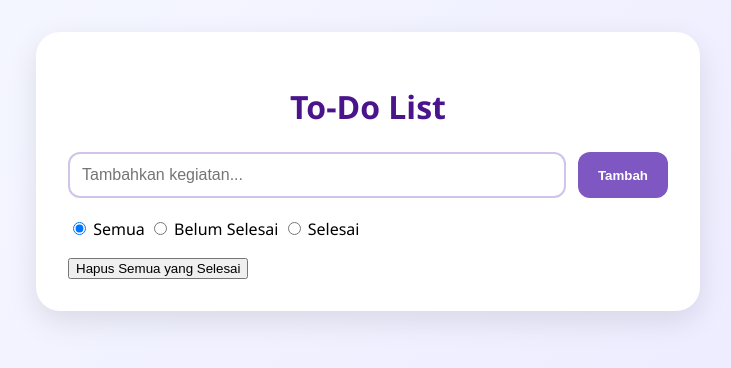
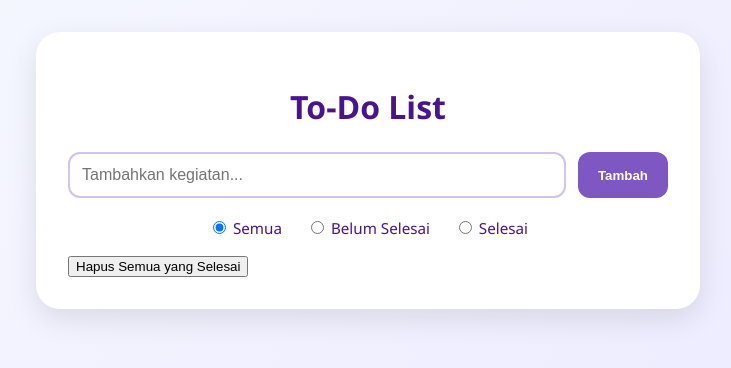
Before and after one commit to bintanghendriska/32-pbk-uts-233510676, a Vue app: page / in a window 1280 px wide. Shown: the top 368 px of the page, without its empty margins (272-1003 px from the left). Built offline with nearby package versions, Linux system fonts and the light colour scheme.

Commit message:
style pada filter

```diff
--- a/src/App.vue
+++ b/src/App.vue
@@ -143,4 +143,13 @@ body {
 .todo-button:hover {
   background-color: #5e35b1;
 }
+
+.filter-section {
+  display: flex;
+  justify-content: center;
+  gap: 1.5rem;
+  margin-bottom: 1rem;
+  font-size: 0.95rem;
+  color: #4a148c;
+}
 </style>
```
